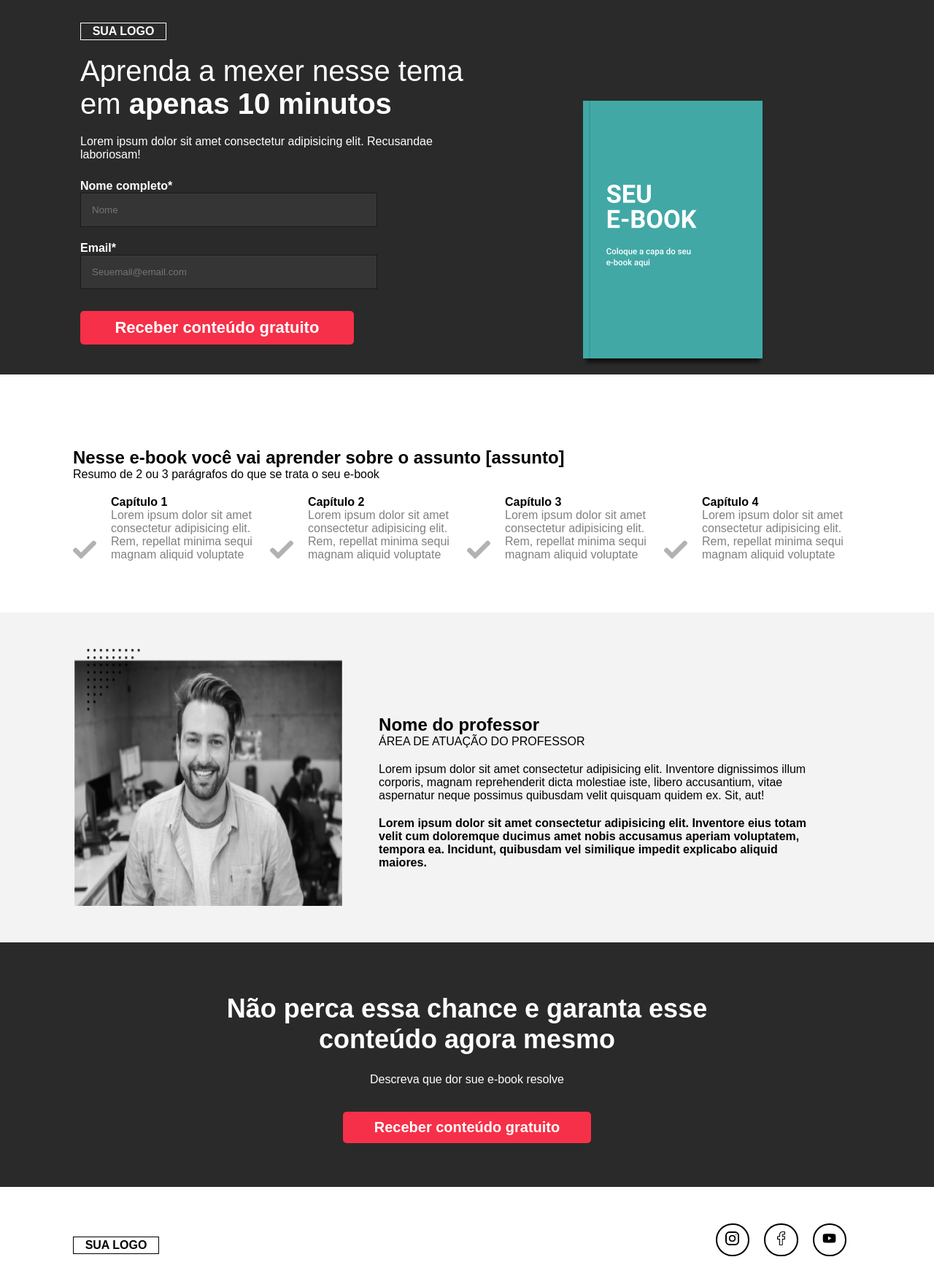
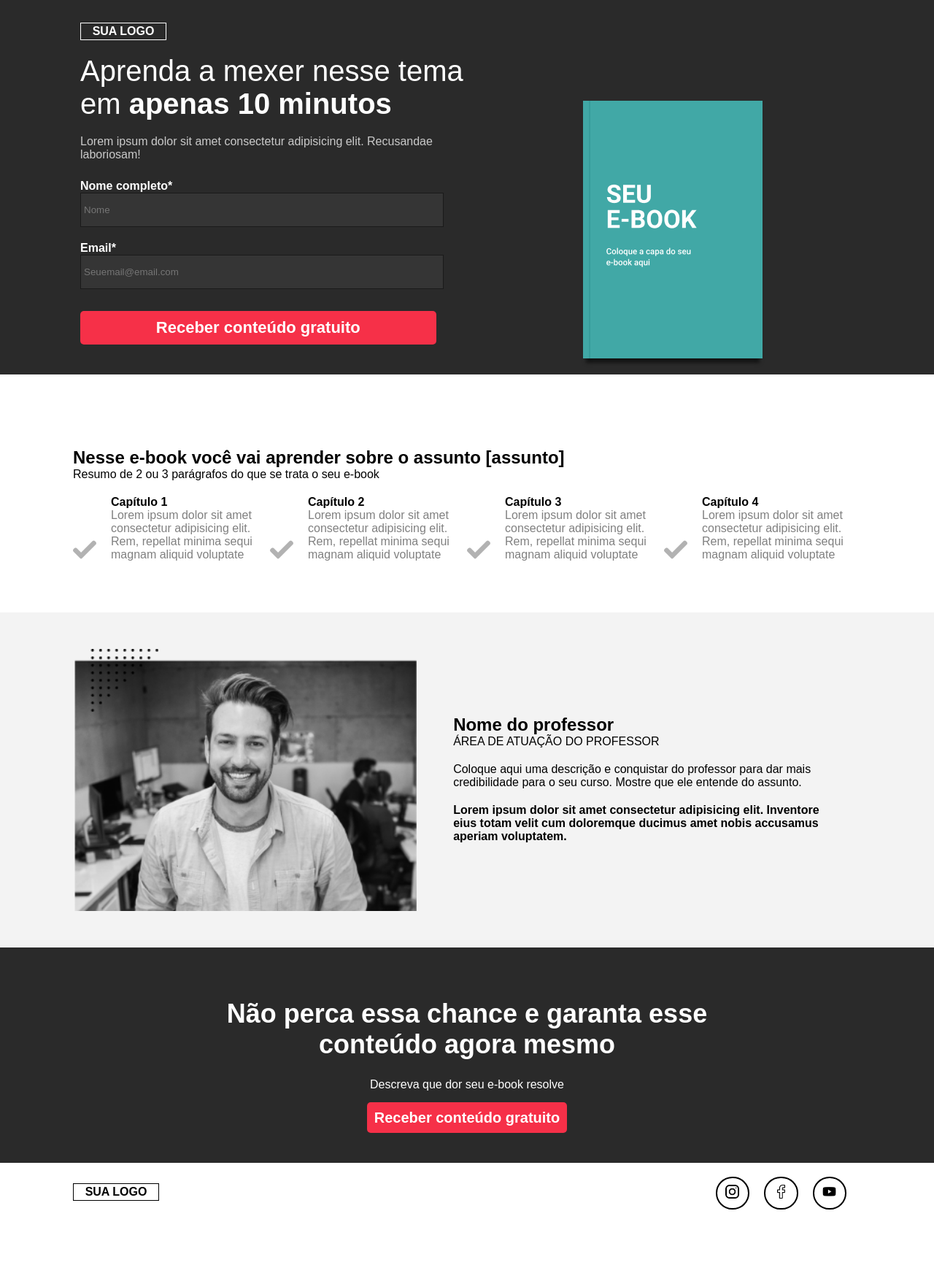
Before and after one commit to caabeatriz/code-test, a plain HTML site: page index.html in a window 1280 px wide. Shown: the part 47-1806 px from the top of the page at 73% size. After the commit the page ends 1722 px from the top, so only its background shows below. Drawn offline with Linux system fonts and the light colour scheme; a web font is replaced by a local one.

Commit message:
styles: Added new styles for mobile and desktop

```diff
--- a/css/style.css
+++ b/css/style.css
@@ -13,7 +13,7 @@ a{
     padding: 25px;
 }
 
-.banner{
+#banner{
     background-color: #2a2a2a;
     color: white;
     height: 55rem;
@@ -42,6 +42,9 @@ nav{
 .text-uppercase{
     text-transform: uppercase;
 }
+.text-pink{
+    color: #f63048;
+}
 .banner-title{
     padding: 10px;
     color: white;
@@ -49,14 +52,14 @@ nav{
 }
 .banner_subtitle{
     padding: 10px;
-    color: white;
+    color:  #CACACA;;
 }
 .forms-download{
     padding: 10px;
 }
 .forms-download input{
     width: 100%;
-    padding: 15px;
+    padding: 15px 4px;
     border: 1px solid rgba(0, 0, 0, 0.5);
     background: rgba(255, 255, 255, 0.05);
 }
@@ -70,7 +73,7 @@ nav{
     box-shadow: 0px 10px 5px -4px rgba(0,0,0,0.58);
 }
 form{
-    width: 70% ;
+    width: 90% ;
 }
 .learning{
     margin-top: 150px;
@@ -135,7 +138,9 @@ form{
 footer{
     color: black;
 }
-
+.container-footer{
+    padding: 10px 100px 10px 100px;
+}
 .box-logo-footer{
     display: flex;
     justify-content: center;
@@ -147,12 +152,12 @@ footer{
 }
 .social-media{
     border: 2px solid;
-    width: 10%;
+    width: 13%;
     border-radius: 37px;
-    padding: 15px;
+    padding: 5px;
 }
 .social-media-img {
-    width: 90%;
+    width: 85%;
 }
 .social-media-icons{
     display: flex;
@@ -167,11 +172,17 @@ footer{
     .btn-pink{
         font-size: 22px;
     }
-    .banner{
+    #banner{
         height: 35rem;
     }
     .banner-img-ebook{
         padding: 135px;
+    }
+    .banner-subtitle-download{
+        width: 60%;
+    }
+    .banner-subtitle-download .btn-pink{
+        width: 65%;
     }
     .container-learning{
         display: flex;
@@ -205,6 +216,7 @@ footer{
     }
     .social-media-icons{
         justify-content: flex-end;
+        align-items: center;
     }
     .hidden-footer-desktop{
         display: flex;
--- a/index.html
+++ b/index.html
@@ -11,7 +11,11 @@
 
 <body>
 
-    <header class="banner">
+
+
+
+
+    <header id="banner">
         <div class="container">
             <div class="hidden-banner-desktop">
                 <div class="banner-box-titles">
@@ -32,16 +36,16 @@
                         <div class="forms-download">
                             <div class="forms-download-box-input">
                                 <h4 for="">Nome completo*</h4>
-                                <input type="text" placeholder="Nome" id="bannerName">
+                                <input type="text" placeholder="Nome" id="bannerName" required>
                                 <p id="error" class="message-error"></p>
                             </div>
                             <div class="forms-download-box-input">
                                 <h4 for="">Email*</h4>
-                                <input type="email" placeholder="Seuemail@email.com" id="bannerEmail">
+                                <input type="email" placeholder="Seuemail@email.com" id="bannerEmail" required>
                                 <p id="errorEmail" class="message-error"></p>
 
                             </div>
-                            <button class="btn-pink"> Receber conteúdo gratuito</button>
+                            <button class="btn-pink" onClick="Nova()"> Receber conteúdo gratuito</button>
                         </div>
                     </form>
                 </div>
@@ -131,14 +135,11 @@
                     </p>
 
                     <p class="teachers-subtitle">
-                        Lorem ipsum dolor sit amet consectetur adipisicing elit. Inventore dignissimos illum corporis,
-                        magnam reprehenderit dicta molestiae iste, libero accusantium, vitae aspernatur neque possimus
-                        quibusdam velit quisquam quidem ex. Sit, aut!
+                       Coloque aqui uma descrição e conquistar do professor para dar mais credibilidade para o seu curso. Mostre que ele entende do assunto.
                     </p>
                     <p class="teachers-subtitle font-bold">
                         Lorem ipsum dolor sit amet consectetur adipisicing elit. Inventore eius totam velit cum
-                        doloremque ducimus amet nobis accusamus aperiam voluptatem, tempora ea. Incidunt, quibusdam vel
-                        similique impedit explicabo aliquid maiores.
+                        doloremque ducimus amet nobis accusamus aperiam voluptatem.
                     </p>
                 </div>
             </div>
@@ -150,15 +151,15 @@
         <div class="container">
             <div class="container-download">
                 <p class="container-download-title">Não perca essa chance e garanta esse conteúdo agora mesmo</p>
-                <p class="container-download-subtitle">Descreva que dor sue e-book resolve</p>
-                <button class="btn-pink container-download-btn">
+                <p class="container-download-subtitle">Descreva que dor seu e-book resolve</p>
+                <a class="btn-pink container-download-btn" href="#banner">
                     Receber conteúdo gratuito
-                </button>
+                </a>
             </div>
         </div>
     </section>
     <footer>
-        <div class="container">
+        <div class="container-footer">
             <div class="hidden-footer-desktop">
                 <div class="box-logo-footer">
                     <a href="">
@@ -170,17 +171,17 @@
                 <div class="social-media-icons">
 
                     <div class="instagram social-media">
-                        <a href="http://"><img src="assets/img/instagram.png" class="social-media-img" alt=""> </a>
+                        <a href="http://"><img src="assets/img/instagram.png" class="social-media-img" alt="ícone do instagram preto"> </a>
                     </div>
 
 
                     <div class="instagram social-media">
-                        <a href="http://"><img src="assets/img/facebook.png" class="social-media-img alt="" > </a>
+                        <a href="http://"><img src="assets/img/facebook.png" class="social-media-img" alt="ícone do facebook preto" > </a>
                         </div>
 
 
                         <div class=" instagram social-media">
-                            <a href="http://"><img src="assets/img/youtube.png" class="social-media-img alt=""> </a>
+                            <a href="http://"><img src="assets/img/youtube.png" class="social-media-img" alt="ícone do youtube preto"> </a>
                         </div>
 
                 </div>
```
